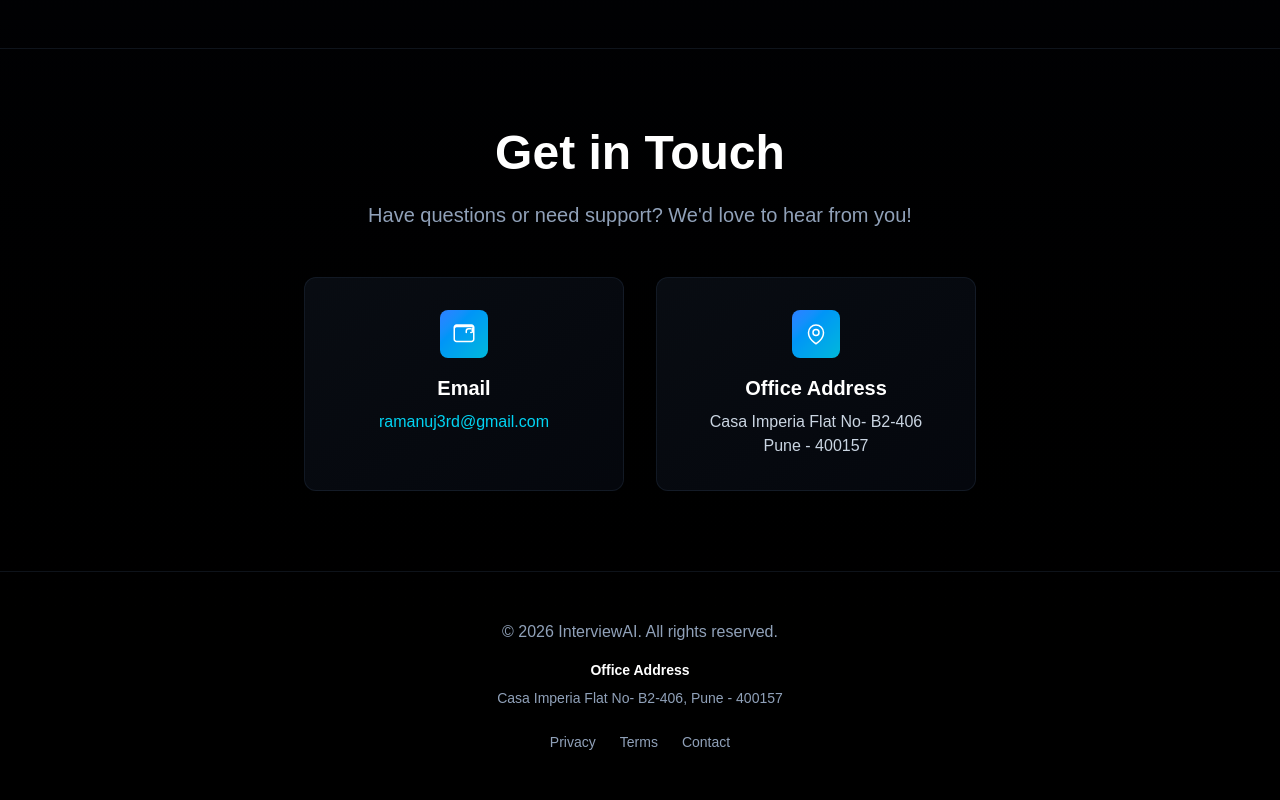
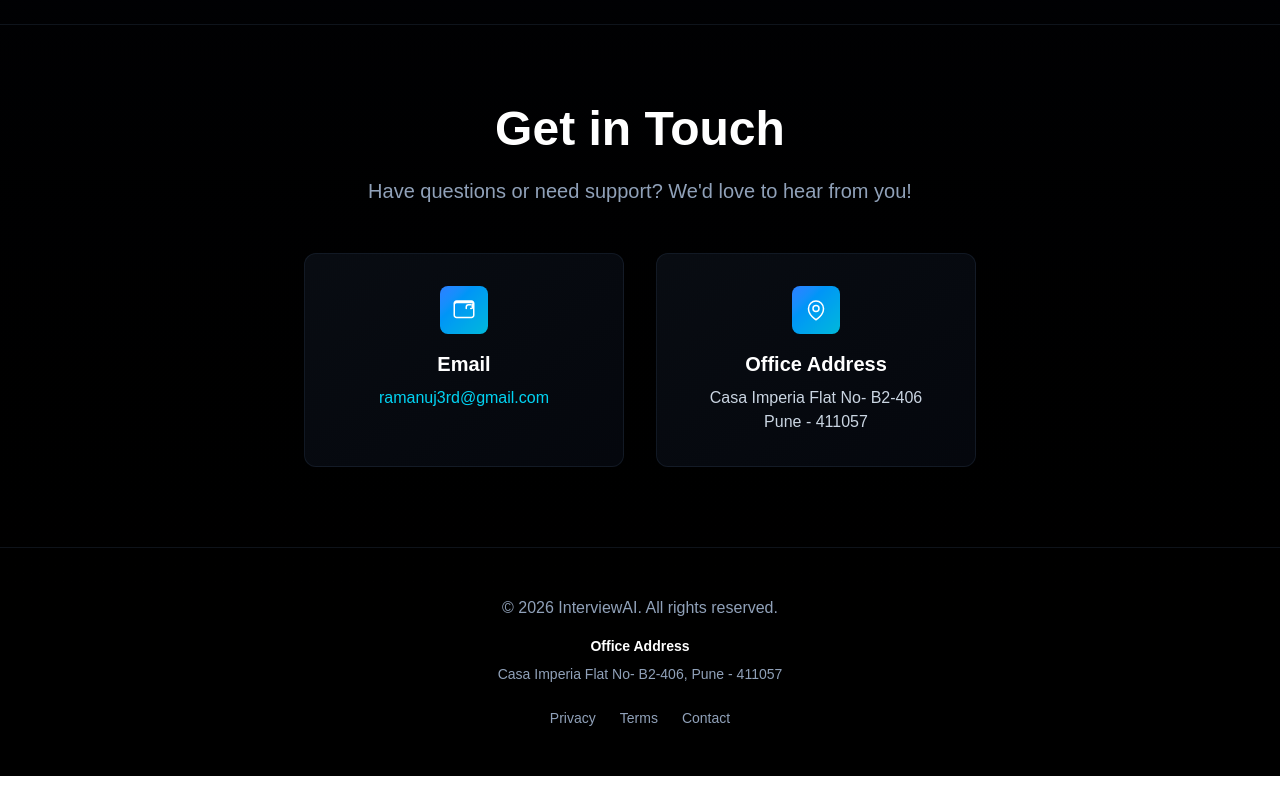
Before and after one commit to ramanujDAS/interviewAssistAi, a Next.js app: page / in a window 1280 px wide. Shown: the part 3961-4761 px from the top of the page. After the commit the page ends 4737 px from the top, so only its background shows below. Built offline with nearby package versions, Linux system fonts and the light colour scheme.

Commit message:
Change office address to new postal code
Updated the office address in multiple sections of the page.

```diff
--- a/app/page.tsx
+++ b/app/page.tsx
@@ -465,7 +465,7 @@ export default function Page() {
               {submitMessage}
             </div>
           )}
-        </div>:Wq
+        </div>
       </section>
 
       {/* Image Snapshot Section */}
@@ -540,7 +540,7 @@ export default function Page() {
                 </svg>
               </div>
               <h3 className="text-xl font-semibold mb-2">Office Address</h3>
-              <p className="text-slate-300">Casa Imperia Flat No- B2-406<br />Pune - 400157</p>
+              <p className="text-slate-300">Casa Imperia Flat No- B2-406<br />Pune - 411057</p>
             </div>
 
 
@@ -554,7 +554,7 @@ export default function Page() {
           <p className="mb-4">© 2026 InterviewAI. All rights reserved.</p>
           <div className="mb-6 text-sm">
             <p className="font-semibold text-white mb-2">Office Address</p>
-            <p>Casa Imperia Flat No- B2-406, Pune - 400157</p>
+            <p>Casa Imperia Flat No- B2-406, Pune - 411057</p>
           </div>
           <div className="flex gap-6 justify-center text-sm">
             <a href="#" className="hover:text-cyan-400 transition">Privacy</a>
```
